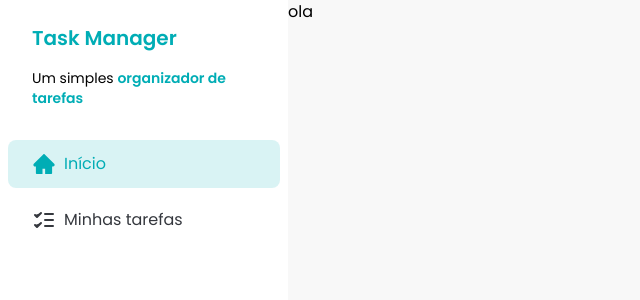
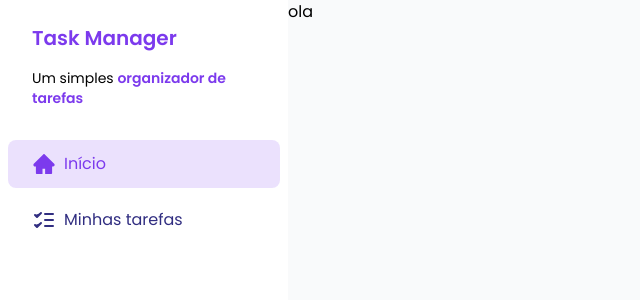
Before and after one commit to DenilsoferreiraL/fsc-task-manager, a React (Vite) app: page / in a window 1280 px wide. Shown: the top 300 px of the page, without its empty margins (0-640 px from the left). Built offline with nearby package versions, Linux system fonts and the light colour scheme.

Commit message:
feat: update task and UI colors for better visual consistency

```diff
--- a/src/components/TaskItem.jsx
+++ b/src/components/TaskItem.jsx
@@ -36,7 +36,7 @@ export const TaskItem = ({ task, handleTaskCheckboxClick }) => {
 
   const getCheckboxClasses = () => {
     if (task.status === 'done') {
-      return 'bg-brand-primary opacity-100'
+      return 'bg-brand-success opacity-100'
     }
 
     if (task.status === 'in_progress') {
--- a/src/components/Tasks.jsx
+++ b/src/components/Tasks.jsx
@@ -57,7 +57,7 @@ export const Tasks = () => {
   }
 
   return (
-    <div className="w-full space-y-6 px-8 py-16">
+    <div className="w-full space-y-6 bg-brand-secondary px-8 py-16">
       <div className="flex w-full justify-between">
         <div>
           <span className="text-xs font-semibold text-brand-primary">
@@ -84,7 +84,7 @@ export const Tasks = () => {
 
       {/* List task */}
 
-      <div className="rounded-xl bg-white p-6">
+      <div className="rounded-xl bg-brand-background p-6">
         <div className="space-y-3">
           <TasksSeparator title={'Manhã'} icon={<I.SunIcon />} />
           {morningTasks?.length === 0 && (
--- a/src/main.jsx
+++ b/src/main.jsx
@@ -33,7 +33,7 @@ createRoot(document.getElementById('root')).render(
       <Toaster
         toastOptions={{
           style: {
-            color: '#00abc5',
+            color: '#7C3AED',
           },
         }}
       />
--- a/src/pages/TaskDetails.jsx
+++ b/src/pages/TaskDetails.jsx
@@ -49,7 +49,7 @@ export const TaskDetailsPage = () => {
   }
 
   return (
-    <div className="flex">
+    <div className="flex bg-brand-secondary">
       <Sidebar />
       <div className="w-full px-8 py-16">
         {/* Botão voltar */}
@@ -64,7 +64,7 @@ export const TaskDetailsPage = () => {
         <div className="flex items-center gap-2">
           <span
             onClick={handleBackClick}
-            className="cursor-pointer text-sm text-brand-text-gray hover:opacity-70"
+            className="cursor-pointer text-sm text-brand-dark-gray hover:opacity-70"
           >
             Minhas tarefas
           </span>
--- a/tailwind.config.js
+++ b/tailwind.config.js
@@ -8,16 +8,25 @@ export default {
     extend: {
       colors: {
         brand: {
-          'dark-blue': '#35383e',
-          primary: '#00adb5',
-          'dark-gray': '#818181',
-          'text-gray': '#9a9c9f',
-          'light-gray': '#eeeeee',
-          border: '#ECECEC',
-          white: '#ffffff',
-          background: '#f8f8f8',
-          process: '#ffaa04',
-          danger: '#ef4444',
+          // Tons principais — roxo moderno com contraste ideal
+          primary: '#7C3AED', // roxo vibrante e moderno
+          'primary-hover': '#6D28D9',
+          secondary: '#EDE9FE', // lilás suave para fundos
+
+          // Tons neutros — equilibram contraste e legibilidade
+          'dark-blue': '#312E81', // azul escuro profundo (substitui o roxo acinzentado)
+          'dark-gray': '#6B7280',
+          'text-gray': '#9CA3AF',
+          'light-gray': '#F3F4F6',
+          border: '#E5E7EB',
+          white: '#FFFFFF',
+          background: '#F9FAFB',
+
+          // Status colors — para tarefas
+          success: '#10B981', // verde para concluídas
+          process: '#F59E0B', // amarelo para em progresso
+          danger: '#EF4444', // vermelho para erro/exclusão
+          info: '#3B82F6', // azul para informações
         },
       },
     },
```
